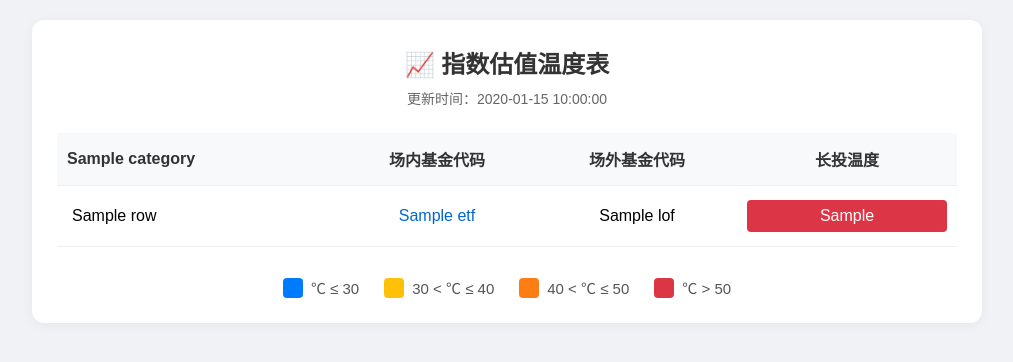
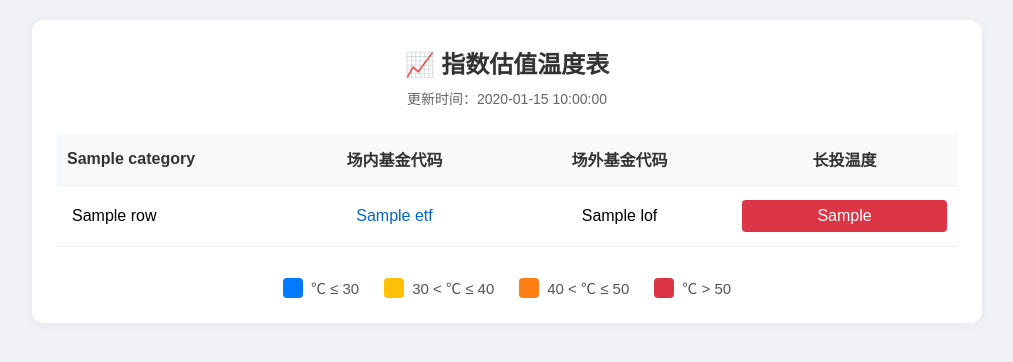
Before and after one commit to zysj8/valuation-dashboard, a Python web app: template templates/index.html in a window 1280 px wide. Shown: the top 362 px of the page, without its empty margins (133-1146 px from the left). Run offline with Jinja, Linux system fonts and the light colour scheme; the template is opened without the code that fills it: most values are stand-ins (such as "Sample title", 1, 10 or a date in 2020).

Commit message:
Update index.html

```diff
--- a/templates/index.html
+++ b/templates/index.html
@@ -41,7 +41,7 @@ body {
     margin-bottom: 25px;
 }
 
-/* 关键：固定表格布局，列宽用像素精准控制 */
+/* 表格核心：等间距列宽设置 */
 table {
     width: 100%;
     border-collapse: collapse;
@@ -49,11 +49,11 @@ table {
     table-layout: fixed;
 }
 
-/* 像素级精准列宽，和你原图比例一致 */
-th:nth-child(1), td:nth-child(1) { width: 280px; } /* 指数名称列 */
-th:nth-child(2), td:nth-child(2) { width: 200px; } /* 场内代码列 */
-th:nth-child(3), td:nth-child(3) { width: 200px; } /* 场外代码列 */
-th:nth-child(4), td:nth-child(4) { width: 220px; } /* 温度列 */
+/* 四列等间距设置，保证三个间距完全一致 */
+th:nth-child(1), td:nth-child(1) { width: 25%; }
+th:nth-child(2), td:nth-child(2) { width: 25%; }
+th:nth-child(3), td:nth-child(3) { width: 25%; }
+th:nth-child(4), td:nth-child(4) { width: 25%; }
 
 th, td {
     padding: 14px 10px;
```
